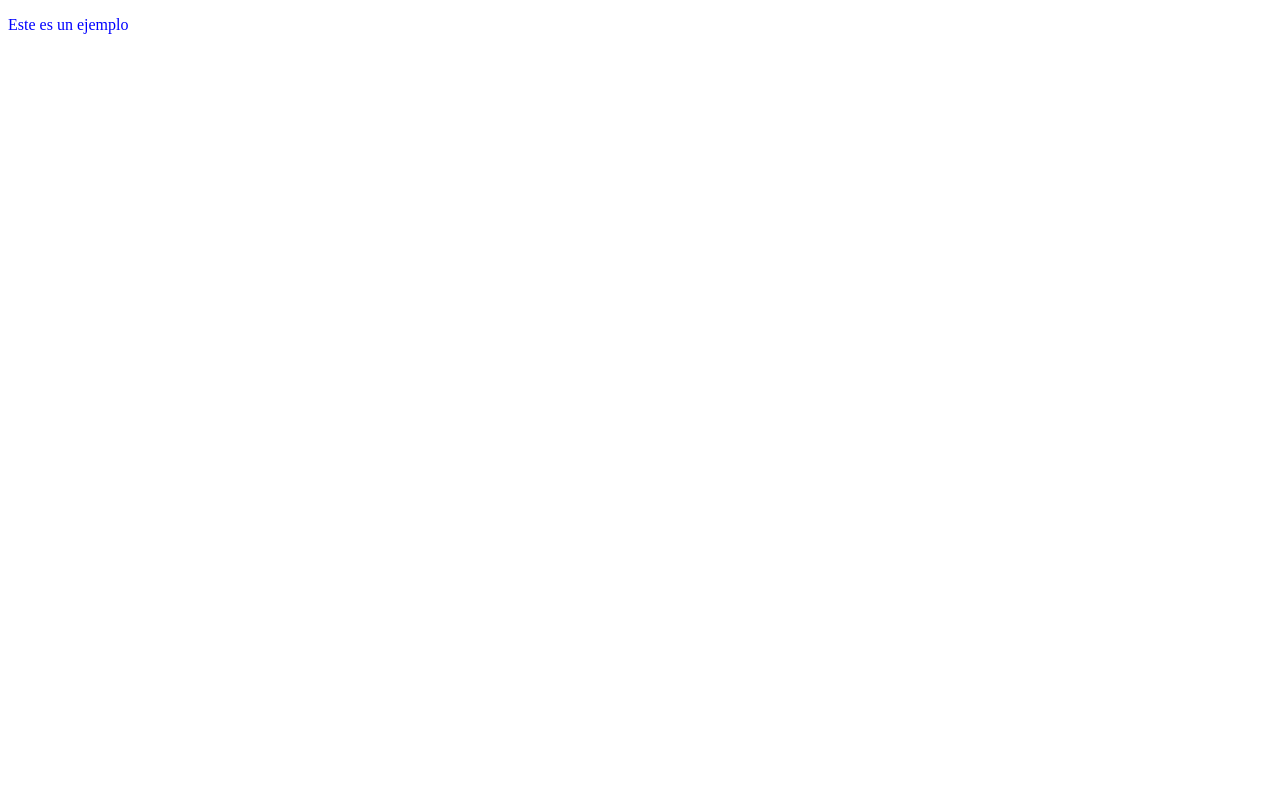
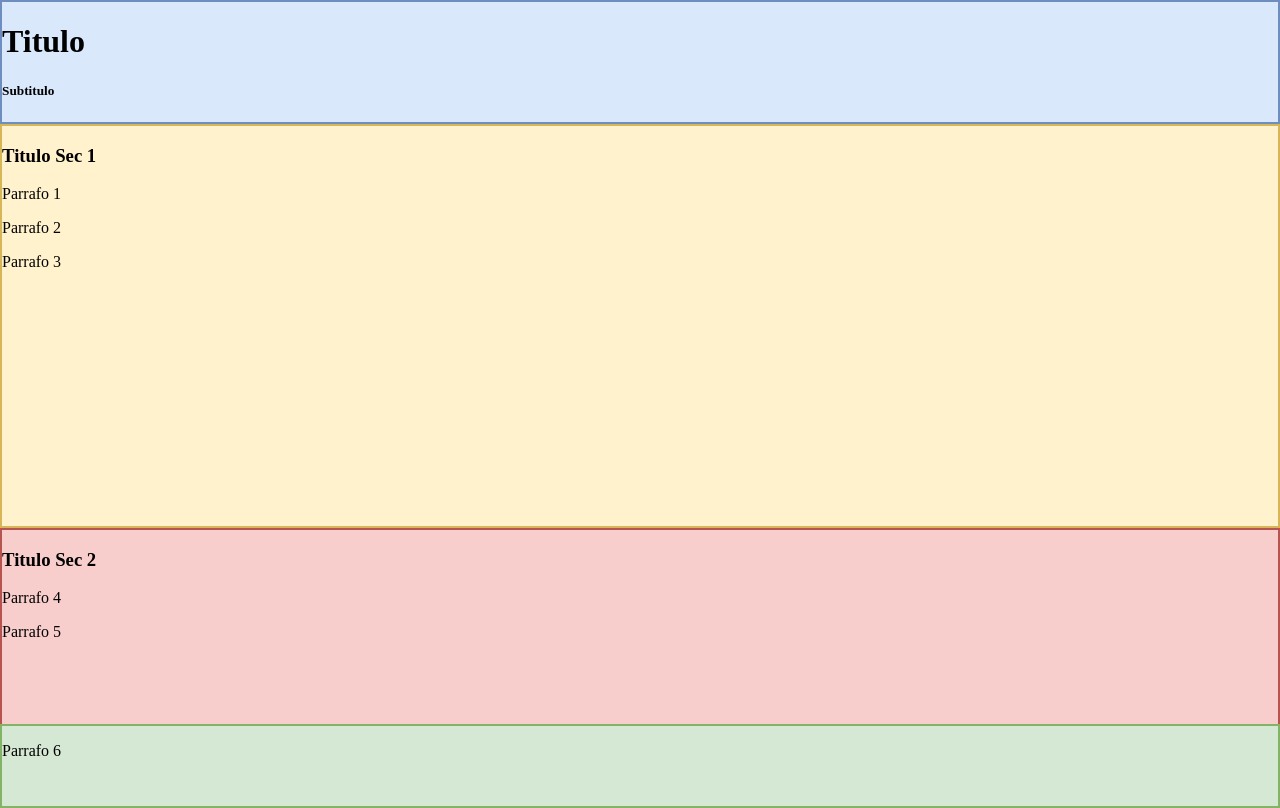
Before and after one commit to neriguidi/ejemplos-css-g1, a plain HTML site: page index.html in a window 1280 px wide. Drawn offline with Linux system fonts and the light colour scheme.

Commit message:
Se puso un fondo en el sitio

```diff
--- a/estilos.css
+++ b/estilos.css
@@ -1,3 +1,35 @@
-p {
-    color: blue;
+html, body {
+    height: 100%;
 }
+
+body {
+    margin: 0px;
+}
+
+header {
+    height: 15%;
+    background: #DAE8FC;
+    border: 2px solid #6E8EBF;
+}
+
+main {
+    height: 75%;
+}
+
+section#primero {
+    height: 66.66%;
+    background: #fff2cc;
+    border: 2px solid #D6B656;
+}
+
+section.segundo {
+    height: 33.34%;
+    background: #F8CECC;
+    border: 2px solid #B85450;
+}
+
+footer {
+    height: 10%;
+    background: #D5E8D4;
+    border: 2px solid #82B366;
+}
--- a/index.html
+++ b/index.html
@@ -8,6 +8,41 @@
         <link rel="stylesheet" type="text/css" href="estilos.css">
     </head>
     <body>
-        <p> Este es un ejemplo </p>
+        <header>
+            <h1> Titulo </h1>
+            <h5> Subtitulo </h5>
+        </header>
+        <main>
+            <section id="primero">
+                <h3>
+                    Titulo Sec 1
+                </h3>
+                <p>
+                    Parrafo 1
+                </p>
+                <p>
+                    Parrafo 2
+                </p>
+                <p>
+                    Parrafo 3
+                </p>
+            </section>
+            <section class="segundo">
+                <h3>
+                    Titulo Sec 2
+                </h3>
+                <p>
+                    Parrafo 4
+                </p>
+                <p>
+                    Parrafo 5
+                </p>
+            </section>
+        </main>
+        <footer>
+            <p>
+                Parrafo 6
+            </p>
+        </footer>
     </body>
 </html>
```
Also changed, not shown: rocket.png (added).
